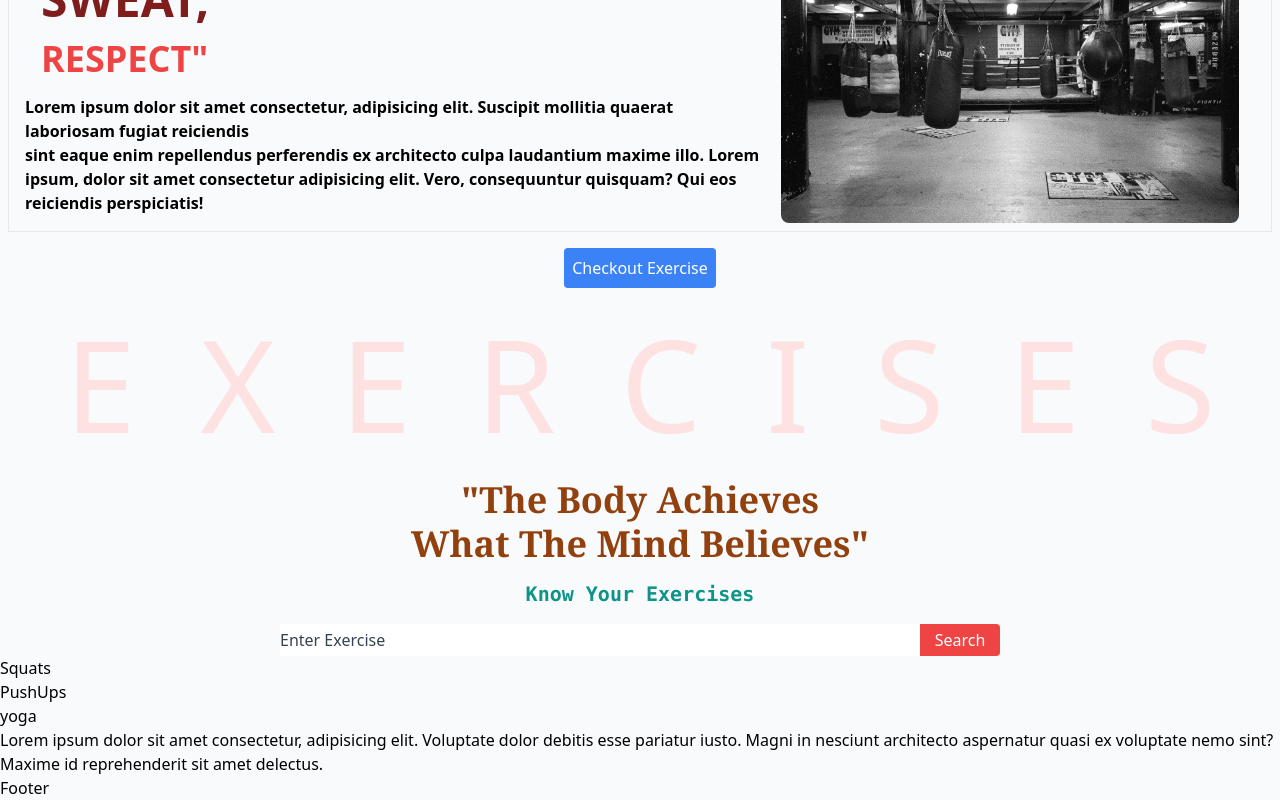
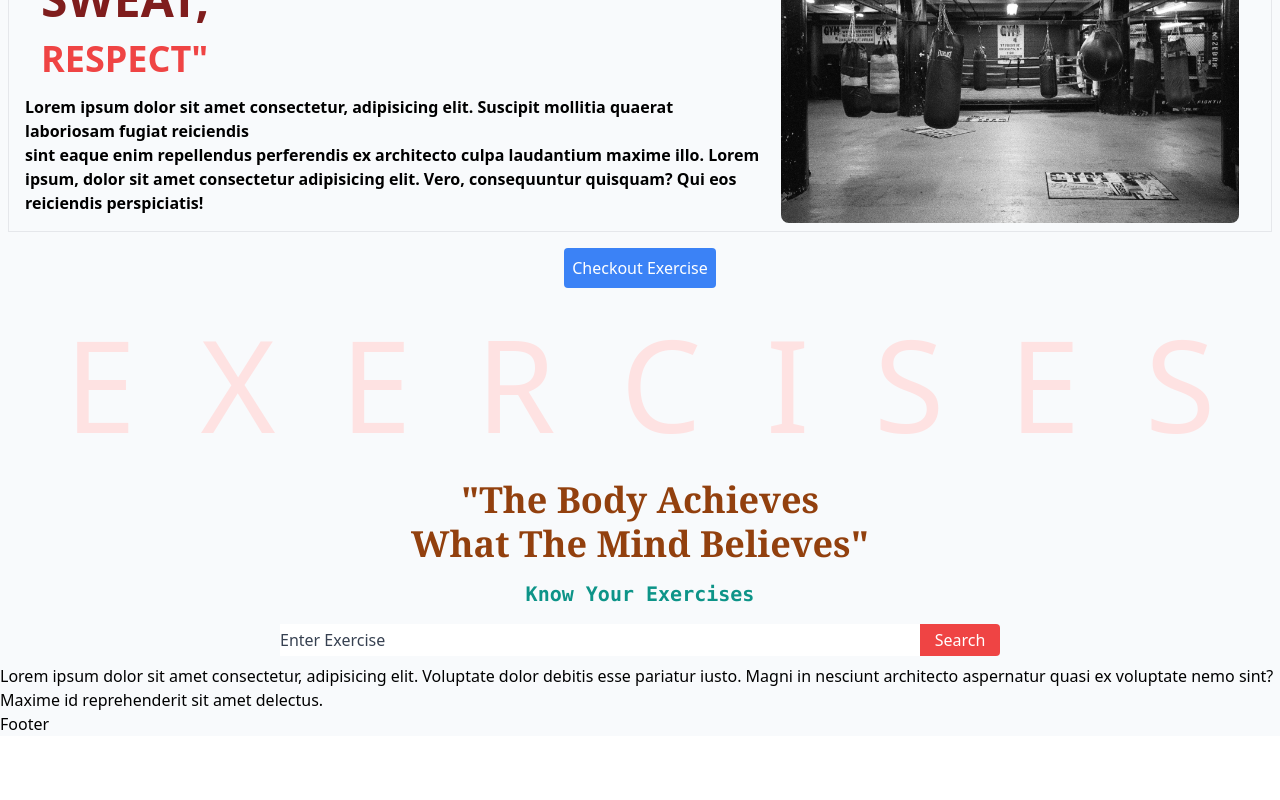
Before and after one commit to krishnaprasad2098/bro_gym, a React (Create React App) app: page / in a window 1280 px wide. Shown: the part 246-1046 px from the top of the page. After the commit the page ends 982 px from the top, so only its background shows below. Built offline with nearby package versions, Linux system fonts and the light colour scheme.

Commit message:
searchbar

```diff
--- a/src/components/SearchBar.js
+++ b/src/components/SearchBar.js
@@ -1,23 +1,31 @@
 
-import React from 'react'
+import {React,useState} from 'react'
 import exercisedetail from '../data/details.json'
 
 
 const SearchBar = () => {
+  const [searchExercise,setSearchExercise] = useState('')
   return (
     <div>
 
     <div className="flex justify-center">
-      <input type="text" placeholder="Enter Exercise" className="w-6/12 placeholder-gray-700 outline-none" ></input>
+      <input type="text" placeholder="Enter Exercise" className="w-6/12 placeholder-gray-700 outline-none"
+      onChange={event => {setSearchExercise(event.target.value)}} ></input>
       {/* passing data props */}
       <button type="submit" className=" w-20 outline-none p-1 rounded-r bg-slate-700 text-white  lg:bg-red-500">Search</button>
       </div>
 
-      <div className="text-black bg-slate-50">
-        {exercisedetail.map((value,key)=>{
+      <div className="text-black bg-slate-50 mt-2 ">
+        {exercisedetail.filter((val)=>{
+          if(searchExercise == ""){
+            return ""
+          }else if(val.name.toLowerCase().includes(searchExercise.toLowerCase())){
+            return val
+          }
+        }).map((value,key)=>{
             return(
              <a className="" href={value.detaillink} target="_blank">
-            <p>{value.name}</p>
+            <p className=" text-center">{value.name}</p>
             </a>
         )})}
 
--- a/src/data/details.json
+++ b/src/data/details.json
@@ -16,5 +16,17 @@
         "imgPath":"",
         "name":"yoga",
         "detaillink":""
+    },
+    {
+        "id":"4",
+        "imgPath":"",
+        "name":"pullups",
+        "detaillink":""
+    },
+    {
+        "id":"5",
+        "imgPath":"",
+        "name":"box",
+        "detaillink":""
     }
 ]
```
